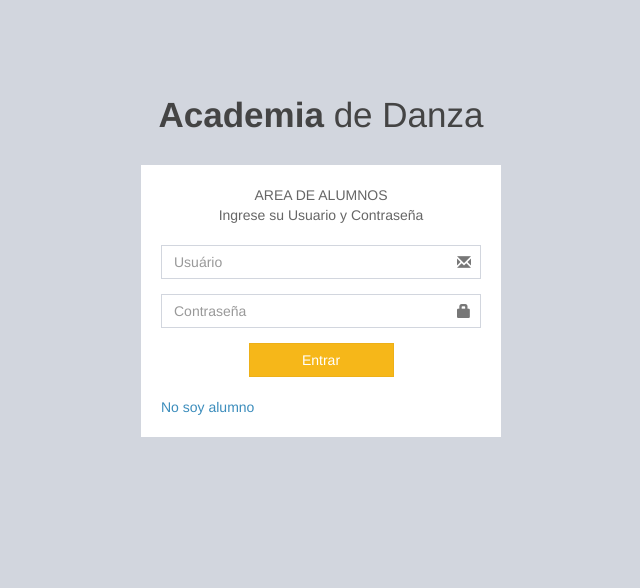
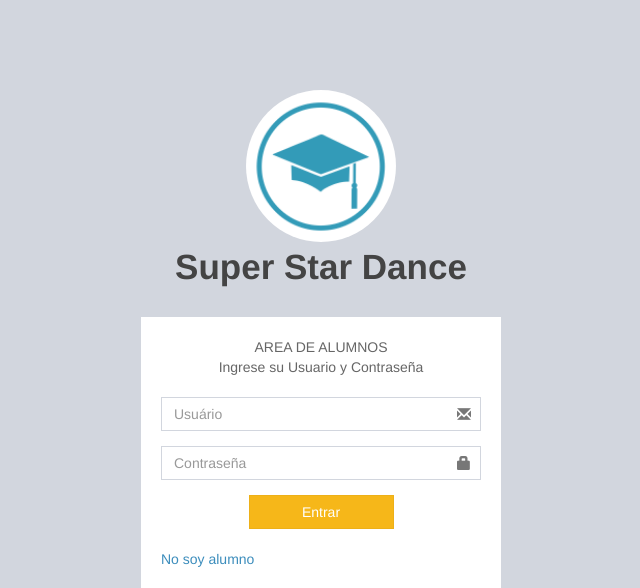
Before and after one commit to JoseloAguilera/sistema-asistencia, a PHP site: page /login-alumno.php in a window 1280 px wide. Shown: the top 588 px of the page, without its empty margins (319-959 px from the left). Run offline with PHP 8.4, Linux system fonts and the light colour scheme; some libraries are stand-ins or nearby versions.

Commit message:
Inclusión de Logo en las páginas de Login
Inclusión de logo fijo (logo.png) en las páginas de Login en formato circular + Cambio de Academia de Danza para SSD.

```diff
--- a/login-alumno.php
+++ b/login-alumno.php
@@ -39,7 +39,7 @@
 <body class="hold-transition login-page">
 	<div class="login-box">
 		<div class="login-logo">
-			<a href="index.php"><b>Academia</b> de Danza</a>
+			<a href="index.php"><img src="img/logo.png" class="img-circle" alt="Logo SSD" style="width: 150px;"><br><b>Super Star Dance</b></a>
 		</div> <!-- /.login-logo -->
 
 	 	<div class="login-box-body">
--- a/login.php
+++ b/login.php
@@ -42,8 +42,8 @@
 
 <body class="hold-transition login-page">
 	<div class="login-box">
-		<div class="login-logo">
-			<a href="index.php"><b>Academia</b> de Danza</a>
+		<div class="login-logo text-center">
+			<a href="index.php"><img src="img/logo.png" class="img-circle" alt="Logo SSD" style="width: 150px;"><br><b>Super Star Dance</b></a>
 		</div> <!-- /.login-logo -->
 
 	 	<div class="login-box-body">
```
